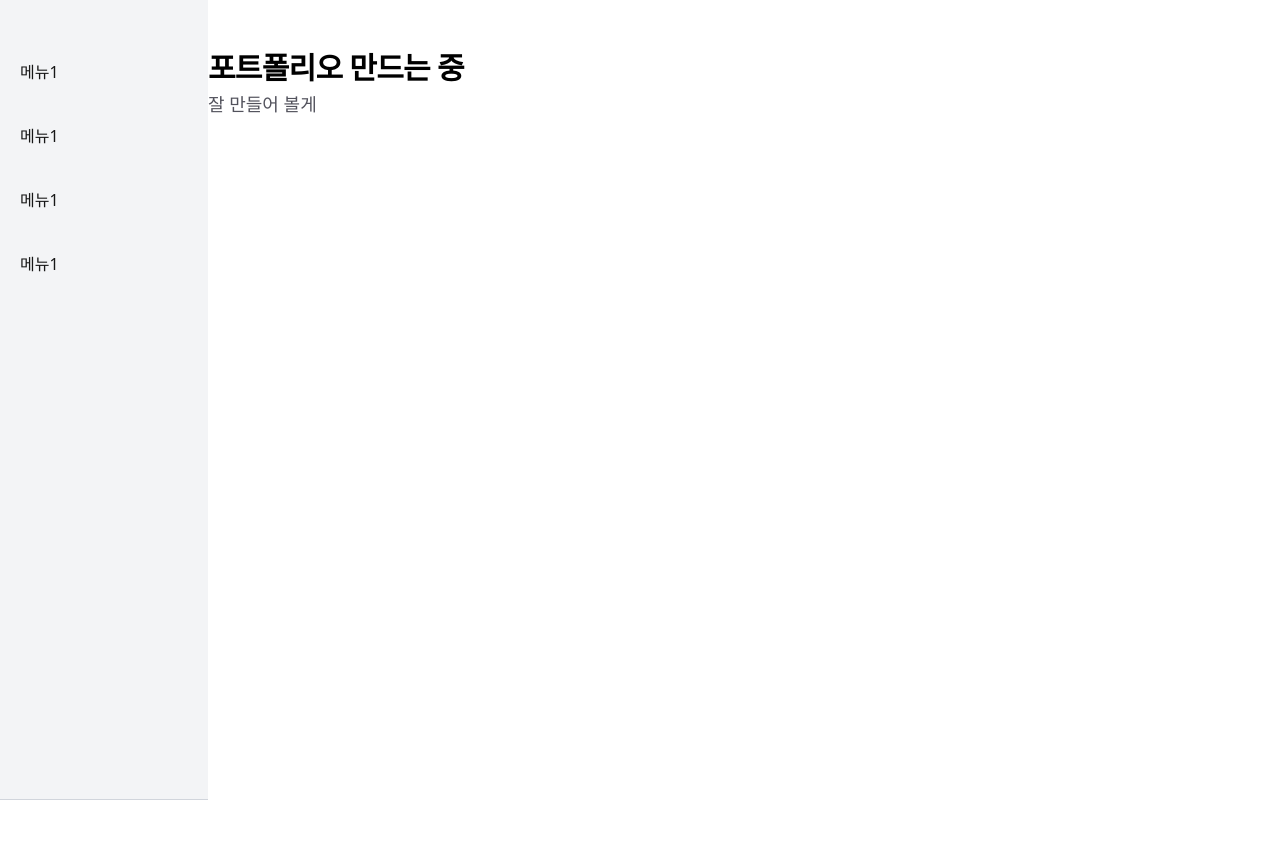
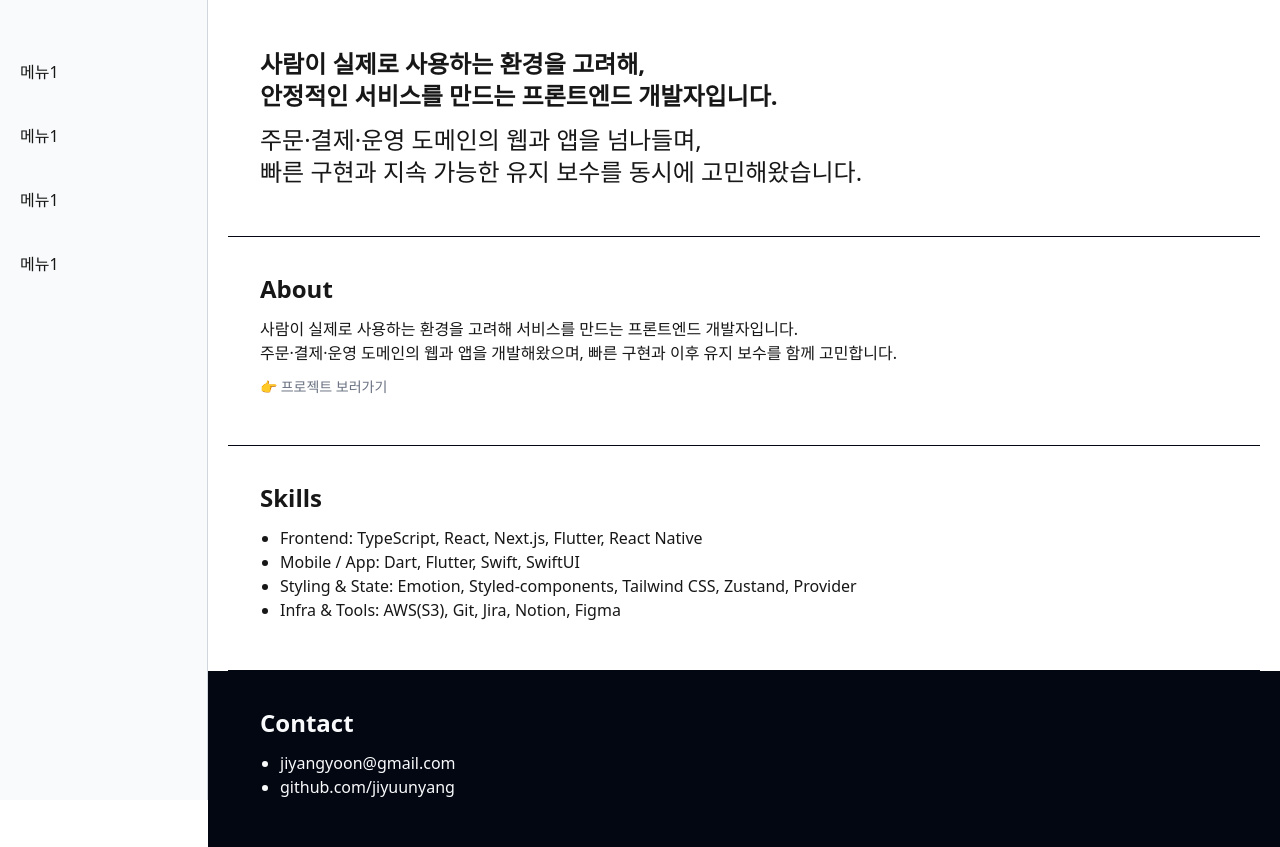
Before and after one commit to jiyuunyang/portfolio, a Next.js app: page / in a window 1280 px wide. Before the commit the page ends 800 px from the top, so only its background shows below. Built offline with nearby package versions, Linux system fonts and the light colour scheme.

Commit message:
[Add] hero, about, skills, contact sections

```diff
--- a/app/components/About.tsx
+++ b/app/components/About.tsx
@@ -0,0 +1,16 @@
+export default function About() {
+  return (
+    <section className='mx-5 px-2 pt-4 pb-6 tb:px-4 tb:pt-8 tb:pb-10 pc:px-8 pc:pt-9 pc:pb-12 border-gray-950 border-b'>
+      <h2 className='text-xl tb:text-2xl font-bold'>About</h2>
+      <div className='h-3' />
+      <p>
+        사람이 실제로 사용하는 환경을 고려해 서비스를 만드는 프론트엔드
+        개발자입니다. <br />
+        주문·결제·운영 도메인의 웹과 앱을 개발해왔으며, 빠른 구현과 이후 유지
+        보수를 함께 고민합니다.
+      </p>
+      <div className='h-3' />
+      <p className='text-sm  text-gray-500'>👉 프로젝트 보러가기</p>
+    </section>
+  );
+}
--- /dev/null
+++ b/app/components/Contact.tsx
@@ -0,0 +1,12 @@
+export default function Contact() {
+  return (
+    <section className='px-7 pt-4 pb-6 tb:px-9 tb:pt-8 tb:pb-10 pc:px-13 pc:pt-9 pc:pb-12 bg-gray-950'>
+      <h2 className='text-xl tb:text-2xl font-bold text-gray-50'>Contact</h2>
+      <div className='h-3' />
+      <ul className='pl-5 list-disc text-gray-50'>
+        <li>jiyangyoon@gmail.com</li>
+        <li>github.com/jiyuunyang</li>
+      </ul>
+    </section>
+  );
+}
--- a/app/components/Experience.tsx
+++ b/app/components/Experience.tsx
@@ -0,0 +1,3 @@
+export default function Experience() {
+  return <section></section>;
+}
--- a/app/components/Hero.tsx
+++ b/app/components/Hero.tsx
@@ -0,0 +1,17 @@
+export default function Hero() {
+  return (
+    <section className='mx-5 px-2 py-6 tb:px-4 tb:py-10 pc:px-8 pc:py-12 border-gray-950 border-b'>
+      <h1 className='text-xl tb:text-2xl font-bold'>
+        사람이 실제로 사용하는 환경을 고려해,
+        <br /> 안정적인 서비스를 만드는 <br className='tb:hidden pc:hidden' />{' '}
+        프론트엔드 개발자입니다.
+      </h1>
+      <div className='h-3' />
+      <h1 className='text-xl tb:text-2xl font-medium'>
+        주문·결제·운영 도메인의 웹과 앱을 넘나들며, <br /> 빠른 구현과 지속
+        가능한 유지 보수를 <br className='tb:hidden pc:hidden' />
+        동시에 고민해왔습니다.
+      </h1>
+    </section>
+  );
+}
--- a/app/components/MainLayout.tsx
+++ b/app/components/MainLayout.tsx
@@ -5,5 +5,5 @@ type MainLayoutProps = {
 };
 
 export default function MainLayout({ children }: MainLayoutProps) {
-  return <main className='pt-12 pc:pl-52'>{children}</main>;
+  return <main className='pt-12 pc:pl-52 pc:pt-0'>{children}</main>;
 }
--- a/app/components/Navigation.tsx
+++ b/app/components/Navigation.tsx
@@ -7,13 +7,13 @@ export default function Navigation() {
 
   return (
     <div>
-      <nav className='py-10 items-center fixed top-0 h-full w-52 bg-gray-100 border-b-gray-300 border-b hidden pc:block'>
+      <nav className='py-10 items-center fixed top-0 h-full w-52 bg-gray-50 border-gray-300 border-r hidden pc:block'>
         <p className='p-5'>메뉴1</p>
         <p className='p-5'>메뉴1</p>
         <p className='p-5'>메뉴1</p>
         <p className='p-5'>메뉴1</p>
       </nav>
-      <nav className='flex items-center fixed top-0 w-full h-12 bg-gray-100 border-b-gray-300 border-b pc:hidden'>
+      <nav className='flex items-center fixed top-0 w-full h-12 bg-gray-50 border-gray-300 border-b pc:hidden'>
         <button
           className='h-8 w-8 m-2 flex justify-center items-center'
           onClick={() => setShowDrownDown(true)}
@@ -22,7 +22,7 @@ export default function Navigation() {
         </button>
       </nav>
       <div
-        className={`p-5 bg-gray-100 ${
+        className={`p-5 bg-gray-50 ${
           showDropDown ? 'absolute' : 'hidden'
         } w-full pc:hidden`}
       >
--- a/app/components/Projects/ProjectsSection.tsx
+++ b/app/components/Projects/ProjectsSection.tsx
@@ -0,0 +1,14 @@
+export default function ProjectSection() {
+  return (
+    <section>
+      <p>
+        사람이 실제로 사용하는 환경을 고려해, 안정적인 서비스를 만드는
+        프론트엔드 개발자입니다.
+      </p>
+      <p>
+        주문·결제·운영 도메인의 웹과 앱을 넘나들며, 빠른 구현과 지속 가능한 유지
+        보수를 동시에 고민해왔습니다.
+      </p>
+    </section>
+  );
+}
--- a/app/components/Skills.tsx
+++ b/app/components/Skills.tsx
@@ -0,0 +1,17 @@
+export default function Skills() {
+  return (
+    <section className='mx-5 px-2 pt-4 pb-6 tb:px-4 tb:pt-8 tb:pb-10 pc:px-8 pc:pt-9 pc:pb-12 border-gray-950 border-b'>
+      <h2 className='text-xl tb:text-2xl font-bold'>Skills</h2>
+      <div className='h-3' />
+      <ul className='pl-5 list-disc'>
+        <li>Frontend: TypeScript, React, Next.js, Flutter, React Native </li>
+        <li>Mobile / App: Dart, Flutter, Swift, SwiftUI </li>
+        <li>
+          Styling & State: Emotion, Styled-components, Tailwind CSS, Zustand,
+          Provider
+        </li>
+        <li>Infra & Tools: AWS(S3), Git, Jira, Notion, Figma</li>
+      </ul>
+    </section>
+  );
+}
--- a/app/page.tsx
+++ b/app/page.tsx
@@ -1,12 +1,15 @@
+import About from './components/About';
+import Contact from './components/Contact';
+import Hero from './components/Hero';
+import Skills from './components/Skills';
+
 export default function Home() {
   return (
     <div>
-      <h1 className='max-w-xs text-3xl font-semibold leading-10 tracking-tight text-black dark:text-zinc-50'>
-        포트폴리오 만드는 중
-      </h1>
-      <p className='max-w-md text-lg leading-8 text-zinc-600 dark:text-zinc-400'>
-        잘 만들어 볼게
-      </p>
+      <Hero />
+      <About />
+      <Skills />
+      <Contact />
     </div>
   );
 }
```
